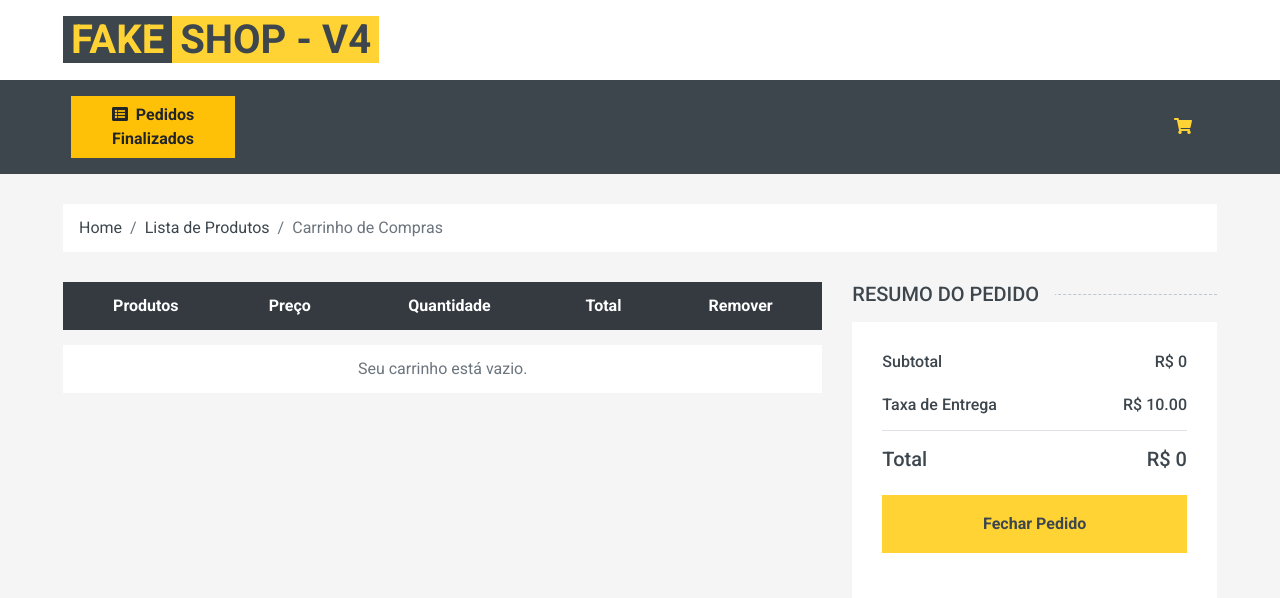
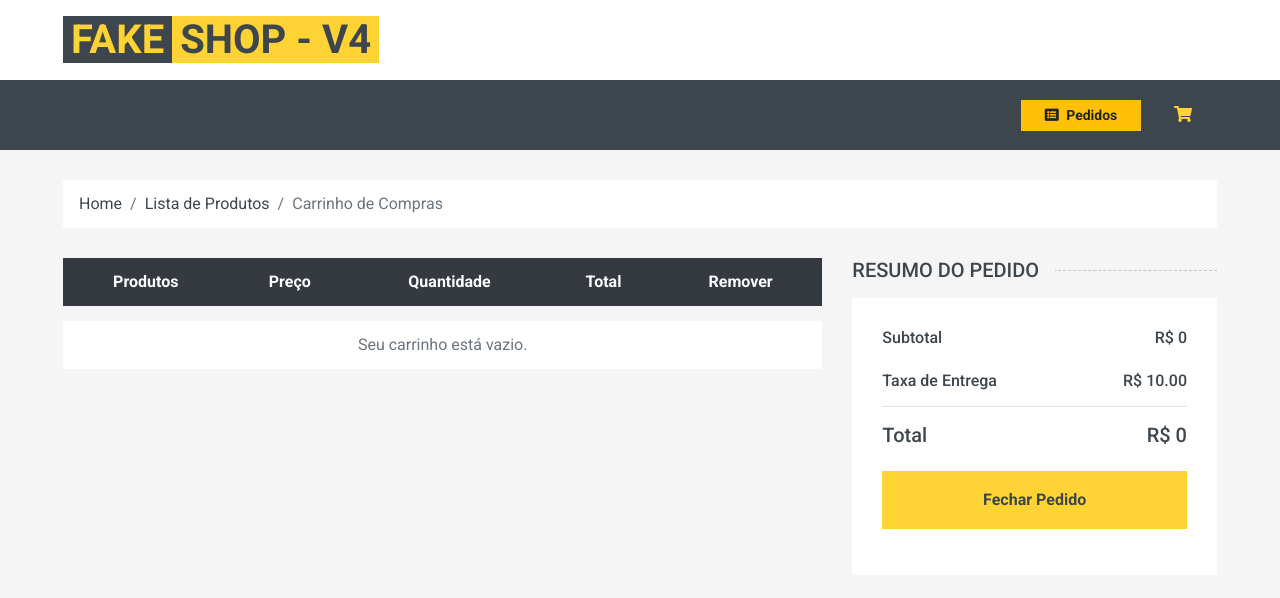
Before and after one commit to Sheila724/fake-shop, a Flask app: page /cart in a window 1280 px wide. Shown: the top 598 px of the page. Run offline with Flask 3, Linux system fonts and the light colour scheme; some libraries are stand-ins or nearby versions.

Commit message:
teste do teste do teste do teste do teste do teste do teste do teste do teste do teste do teste do teste do teste do teste do teste do teste do teste

```diff
--- a/src/templates/shared/nav-bar.html
+++ b/src/templates/shared/nav-bar.html
@@ -31,13 +31,11 @@
                 <div class="collapse navbar-collapse" id="navbarCollapse">
                     <ul class="navbar-nav ml-auto">
                         <!-- ...outros links... -->
-                        <li class="nav-item">
-                            <a class="btn btn-warning font-weight-bold ml-2" href="/pedidos">
-                                <i class="fas fa-list-alt mr-1"></i> Pedidos Finalizados
-                            </a>
-                        </li>
                     </ul>
-                    <div class="w-100 d-flex justify-content-end">
+                    <div class="w-100 d-flex justify-content-end align-items-center">
+                        <a href="/pedidos" class="btn btn-warning btn-sm font-weight-bold mr-2" style="min-width: 120px; padding: 4px 12px;">
+                            <i class="fas fa-list-alt mr-1"></i> Pedidos
+                        </a>
                         <a href="/cart" class="btn px-4">
                             <i class="fas fa-shopping-cart text-primary"></i>
                         </a>
```
